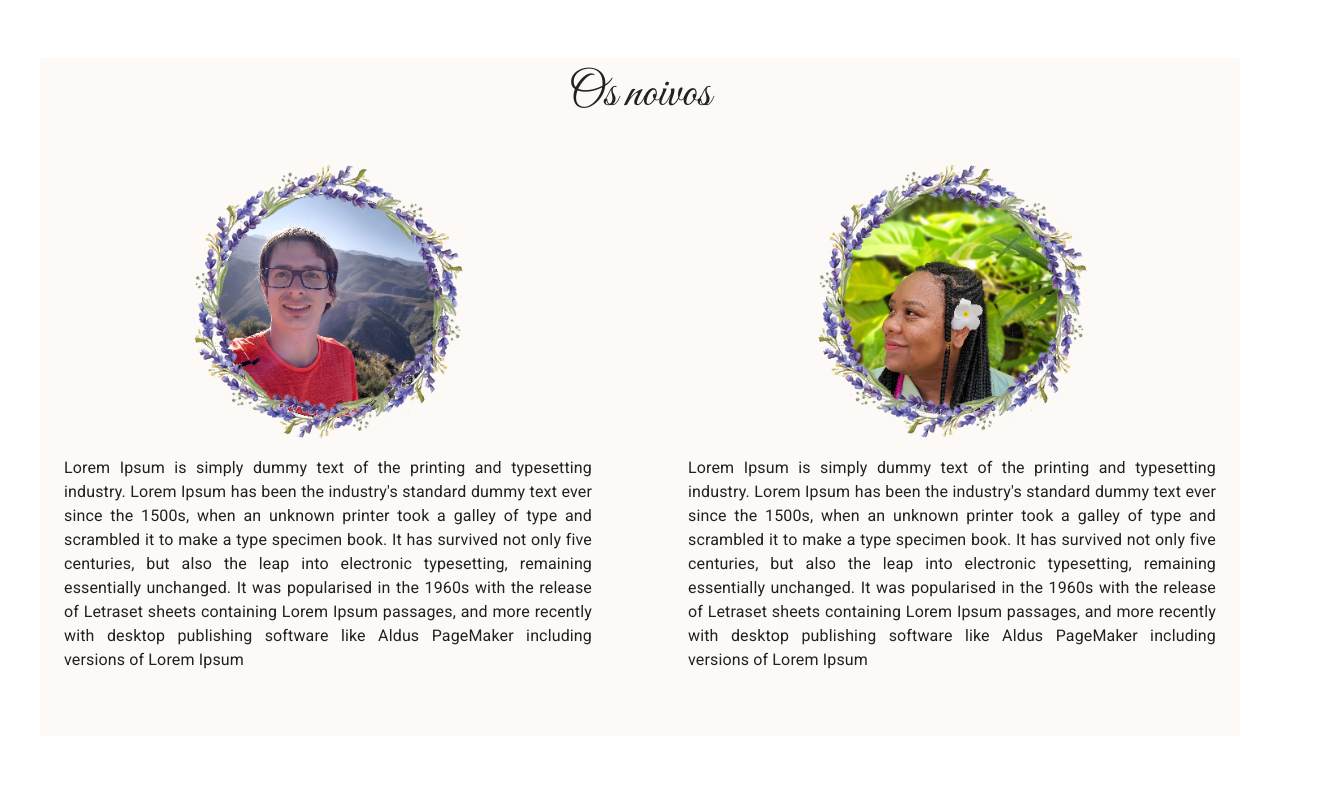
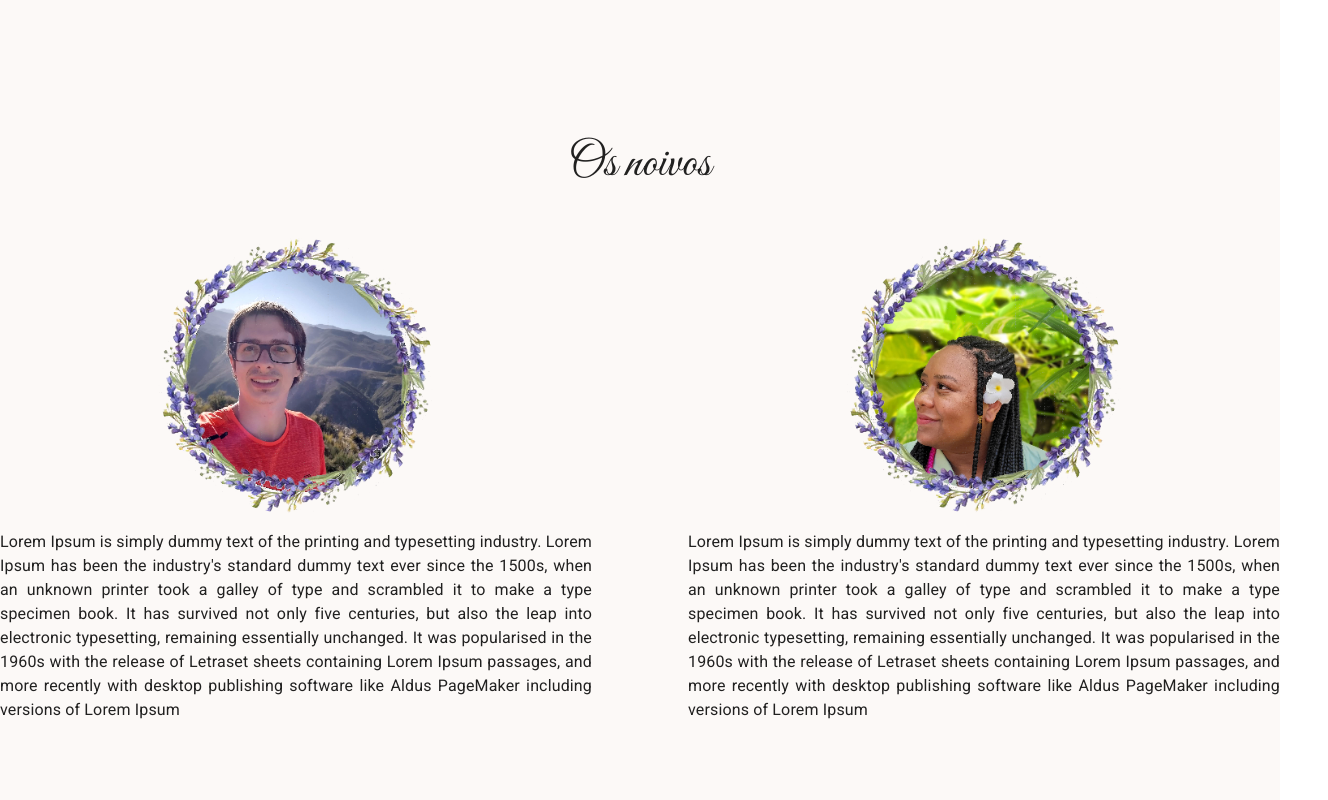
Before and after one commit to LucasDelboni/wedding, a React (Create React App) app: page / in a window 1280 px wide. Shown: the top 800 px of the page, 1328 px wide, since content can reach past the window. Built offline with nearby package versions, Linux system fonts and the light colour scheme.

Commit message:
fix app container

```diff
--- a/public/index.html
+++ b/public/index.html
@@ -35,7 +35,7 @@
   </head>
   <body>
     <noscript>You need to enable JavaScript to run this app.</noscript>
-    <div id="root"></div>
+    <main id="root"></main>
     <!--
       This HTML file is a template.
       If you open it directly in the browser, you will see an empty page.
--- a/src/components/Section.jsx
+++ b/src/components/Section.jsx
@@ -1,10 +1,10 @@
-import Container from '@mui/material/Container';
+import Box from '@mui/material/Box';
 
 export default function Section({children, even}) {
     let backgroundColor = even ? '#97917A' : '#FCF9F7'
     return (
-        <Container style={{ background: backgroundColor }} paddingY={8}>
+        <Box component="section" style={{ background: backgroundColor }} paddingY={8}>
             {children}
-        </Container>
+        </Box>
     )
 }
--- a/src/sections/Profile.jsx
+++ b/src/sections/Profile.jsx
@@ -5,7 +5,7 @@ import Title from '../components/Title'
 
 export default function Profile() {
     return (
-        <div className='margin-box'>
+        <>
             <Title title="Os noivos"></Title>
             <Box sx={{ flexGrow: 1 }}>
                 <Grid container spacing={{ md: 5, lg: 12 }}>
@@ -39,6 +39,6 @@ export default function Profile() {
                     </Grid>
                 </Grid>
             </Box>
-        </div>
+        </>
     )
 }
```
